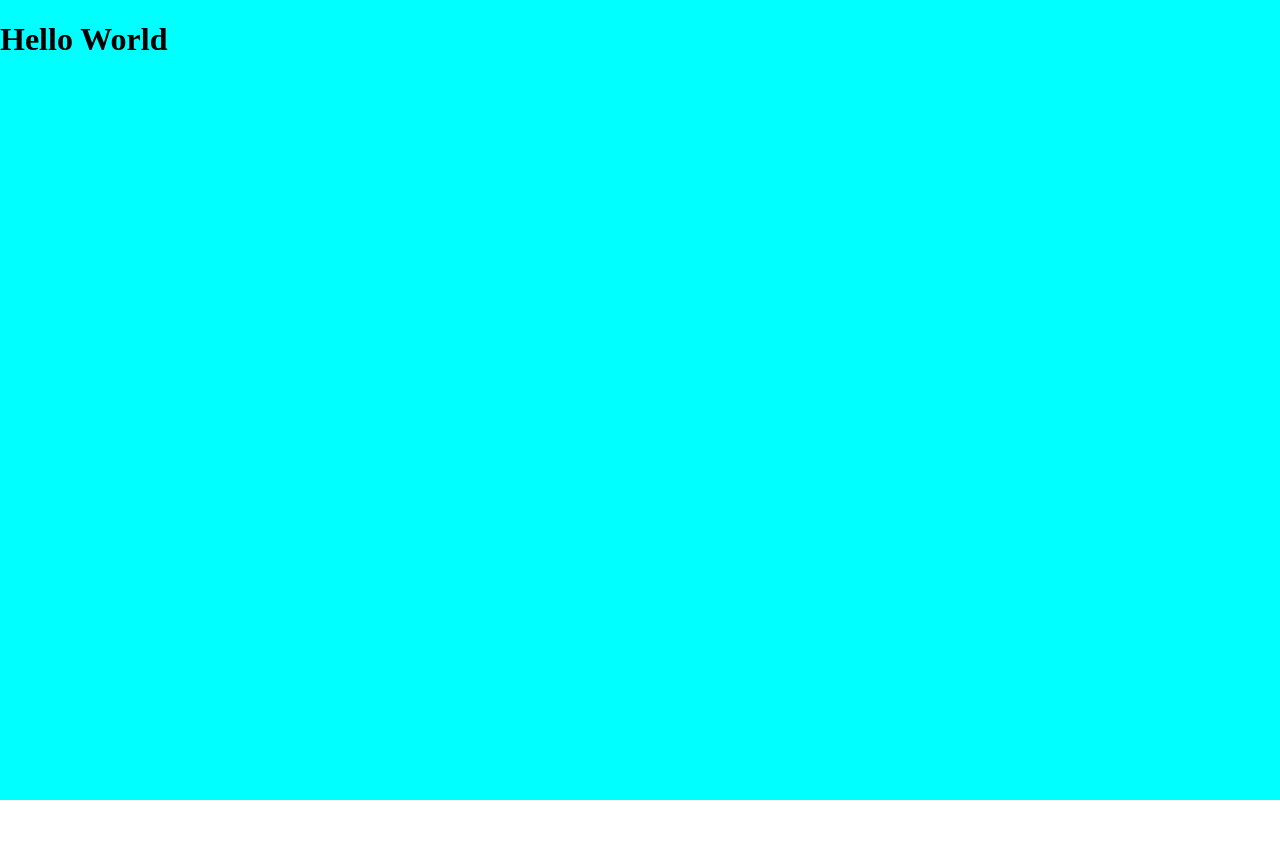
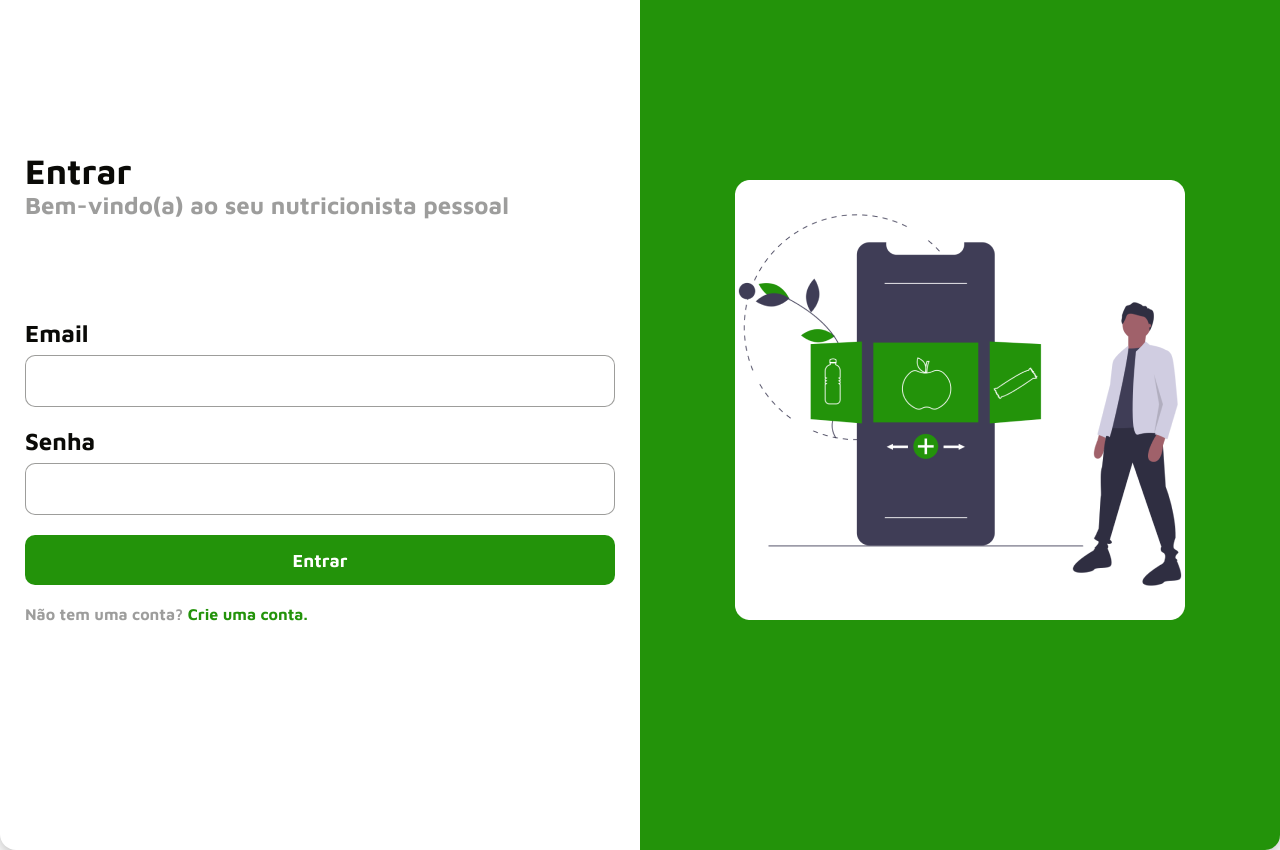
Before and after one commit to Tafuso/diet-coach, a React (Vite) app: page / in a window 1280 px wide. Before the commit the page ends 800 px from the top, so only its background shows below. Built offline with nearby package versions, Linux system fonts and the light colour scheme.

Commit message:
feat: create login page

```diff
--- a/src/App.css
+++ /dev/null
@@ -1,4 +0,0 @@
-* {
-  margin: 0;
-  padding: 0;
-}
--- /dev/null
+++ b/src/global.scss
@@ -0,0 +1,11 @@
+@import url('https://fonts.googleapis.com/css2?family=Maven+Pro:wght@400;700&display=swap');
+
+* {
+  margin: 0;
+  padding: 0;
+
+  font-family: 'Maven Pro';
+  font-weight: 700;
+
+  color: #0a0a07;
+}
--- a/src/main.tsx
+++ b/src/main.tsx
@@ -1,6 +1,7 @@
 import React from 'react'
 import ReactDOM from 'react-dom'
 import Router from './routes/routes'
+import './global.scss'
 
 ReactDOM.render(
   <Router />,
--- /dev/null
+++ b/src/pages/index/components/Login/index.tsx
@@ -0,0 +1,23 @@
+import React from "react";
+import Styles from './styles.module.scss'
+
+
+const Login: React.FC = () => {
+  return (
+    <div className={Styles.container}>
+      <div className={Styles.title}>
+        <h1>Entrar</h1>
+        <h2>Bem-vindo(a) ao seu nutricionista pessoal</h2>
+      </div>
+      <span>Email</span>
+      <input type="text" />
+      <span>Senha</span>
+      <input type="password" />
+      <button>Entrar</button>
+      <a href="#">Não tem uma conta? <b>Crie uma conta.</b></a>
+
+    </div>
+  )
+}
+
+export default Login
--- /dev/null
+++ b/src/pages/index/components/Login/styles.module.scss
@@ -0,0 +1,64 @@
+$myblack: #0a0a07;
+$mydarkgreen: #23930a;
+
+.container {
+  height: 100%;
+  width: 590px;
+  margin: 0 25px;
+
+  display: flex;
+  flex-direction: column;
+
+  .title {
+    margin-top: 200px;
+    margin-bottom: 100px;
+
+    h1 {
+      font-size: 35px;
+    }
+
+    h2 {
+      color: rgba($myblack, $alpha: 0.4);
+    }
+  }
+
+  span {
+    font-size: 24px;
+    margin-bottom: 8px;
+  }
+
+  input {
+    height: 50px;
+    border: 1px solid rgba($myblack, $alpha: 0.4);
+    border-radius: 10px;
+
+    padding-left: 20px;
+    margin-bottom: 20px;
+
+    font-size: 18px;
+    color: rgba($myblack, $alpha: 0.4);
+  }
+
+  button {
+    height: 50px;
+    border-radius: 10px;
+
+    font-size: 18px;
+    color: #fff;
+    background-color: $mydarkgreen;
+    border: none;
+
+    cursor: pointer;
+
+    margin-bottom: 20px;
+  }
+
+  a {
+    color: rgba($myblack, $alpha: 0.4);
+    text-decoration: none;
+
+    b {
+      color: $mydarkgreen;
+    }
+  }
+}
--- /dev/null
+++ b/src/pages/index/components/Register/index.tsx
@@ -0,0 +1,23 @@
+import React from "react";
+import Styles from './styles.module.scss'
+
+
+const Register: React.FC = () => {
+  return (
+    <div className={Styles.container}>
+      <div className={Styles.title}>
+        <h1>Criar Conta</h1>
+        <h2>Comece agora com seu nutricionista pessoal</h2>
+      </div>
+      <span>Email</span>
+      <input type="text" />
+      <span>Senha</span>
+      <input type="password" />
+      <button>Criar Conta</button>
+      <a href="#">Não tem uma conta? <b>Crie uma conta.</b></a>
+
+    </div>
+  )
+}
+
+export default Register
--- /dev/null
+++ b/src/pages/index/components/Register/styles.module.scss
@@ -0,0 +1,64 @@
+$myblack: #0a0a07;
+$mydarkgreen: #23930a;
+
+.container {
+  height: 100%;
+  width: 590px;
+  margin: 0 25px;
+
+  display: flex;
+  flex-direction: column;
+
+  .title {
+    margin-top: 200px;
+    margin-bottom: 100px;
+
+    h1 {
+      font-size: 35px;
+    }
+
+    h2 {
+      color: rgba($myblack, $alpha: 0.4);
+    }
+  }
+
+  span {
+    font-size: 24px;
+    margin-bottom: 8px;
+  }
+
+  input {
+    height: 50px;
+    border: 1px solid rgba($myblack, $alpha: 0.4);
+    border-radius: 10px;
+
+    padding-left: 20px;
+    margin-bottom: 20px;
+
+    font-size: 18px;
+    color: rgba($myblack, $alpha: 0.4);
+  }
+
+  button {
+    height: 50px;
+    border-radius: 10px;
+
+    font-size: 18px;
+    color: #fff;
+    background-color: $mydarkgreen;
+    border: none;
+
+    cursor: pointer;
+
+    margin-bottom: 20px;
+  }
+
+  a {
+    color: rgba($myblack, $alpha: 0.4);
+    text-decoration: none;
+
+    b {
+      color: $mydarkgreen;
+    }
+  }
+}
--- /dev/null
+++ b/src/pages/index/index.tsx
@@ -0,0 +1,20 @@
+import React from "react";
+import Styles from './styles.module.scss'
+import bgImg from '../../assets/img-index-page.png'
+import Login from "./components/Login";
+import Register from "./components/Register";
+
+const Index: React.FC = () => {
+  return (
+    <div className={Styles.container}>
+      <div className={Styles.box}>
+        <Login />
+        <div className={Styles.illustration}>
+          <img src={bgImg} alt="Imagem ilustrativa" />
+        </div>
+      </div>
+    </div>
+  )
+}
+
+export default Index
--- /dev/null
+++ b/src/pages/index/styles.module.scss
@@ -0,0 +1,35 @@
+.container {
+  height: 100vh;
+  width: 100vw;
+  background-color: #68a752;
+
+  display: flex;
+  align-items: center;
+  justify-content: center;
+
+  .box {
+    width: 1280px;
+    height: 900px;
+    background-color: #fff;
+    border-radius: 16px;
+
+    display: grid;
+    grid-template-columns: 1fr 1fr;
+
+    align-items: center;
+    justify-content: center;
+
+    box-shadow: 0px 5px 20px -5px rgba(0, 0, 0, 0.5);
+  }
+
+  .illustration {
+    border-radius: 0px 15px 15px 0px;
+    height: 100%;
+    width: 100%;
+    background-color: #23930a;
+    grid-column: 2;
+    display: flex;
+    align-items: center;
+    justify-content: center;
+  }
+}
--- a/src/pages/login/index.tsx
+++ /dev/null
@@ -1,12 +0,0 @@
-import React from "react";
-import Styles from './styles.module.scss'
-
-const Login: React.FC = () => {
-  return (
-    <div className={Styles.container}>
-      <h1>Hello World</h1>
-    </div>
-  )
-}
-
-export default Login
--- a/src/pages/login/styles.module.scss
+++ /dev/null
@@ -1,8 +0,0 @@
-.container {
-  position: absolute;
-  right: 0;
-  top: 0;
-  height: 100vh;
-  width: 100vw;
-  background-color: aqua;
-}
--- a/src/routes/routes.tsx
+++ b/src/routes/routes.tsx
@@ -1,13 +1,13 @@
 import React from 'react'
 import { BrowserRouter, Routes, Route } from 'react-router-dom'
-import Login from '../pages/login'
+import Index from '../pages/index'
 
 
 const Router: React.FC = () => {
   return (
     <BrowserRouter>
       <Routes>
-        <Route path="/" element={<Login />}/>
+        <Route path="/" element={<Index />}/>
       </Routes>
     </BrowserRouter>
   )
```
Also changed, not shown: src/assets/img-index-page.png (renamed from src/assets/image page login.png).
